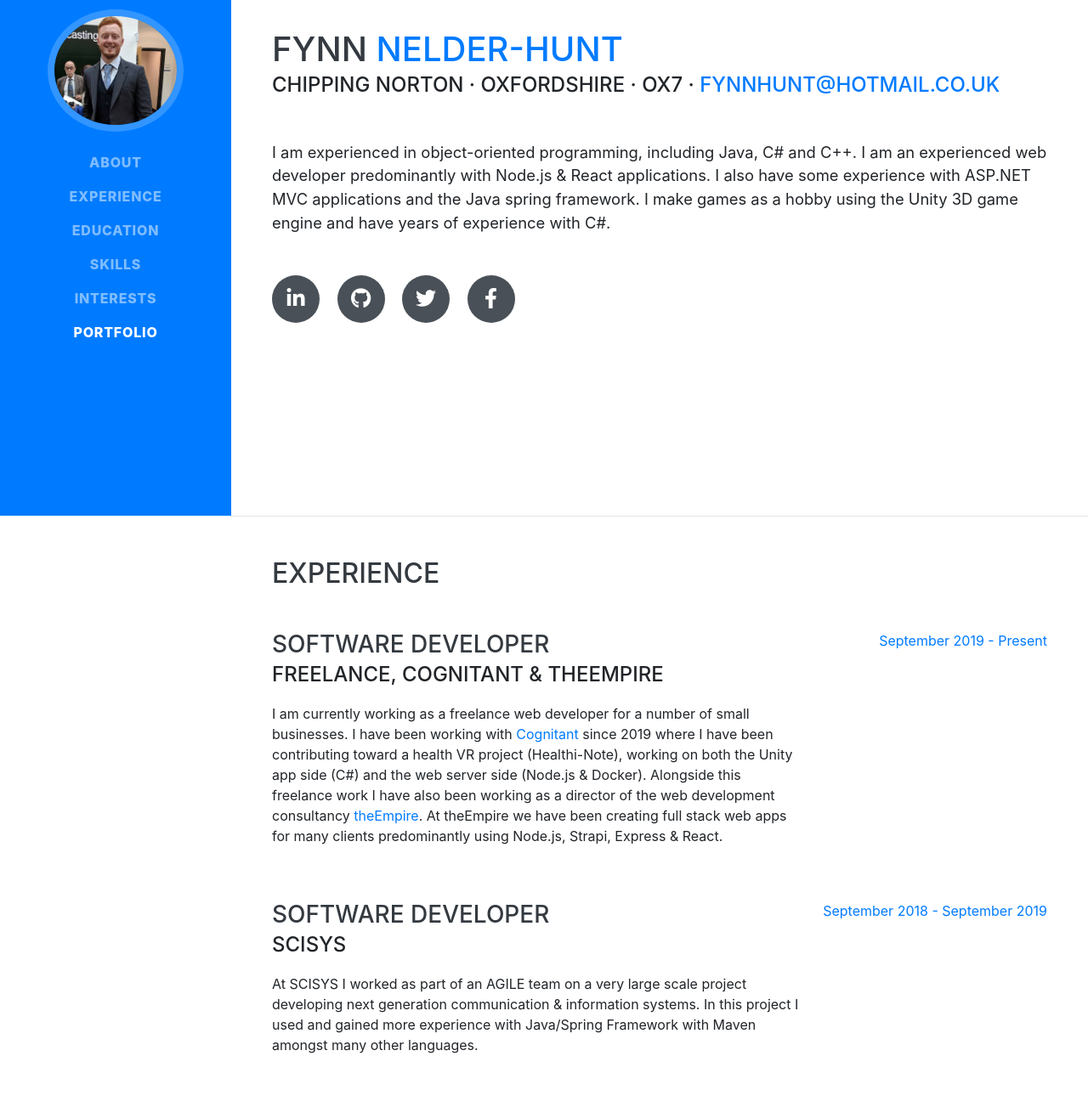
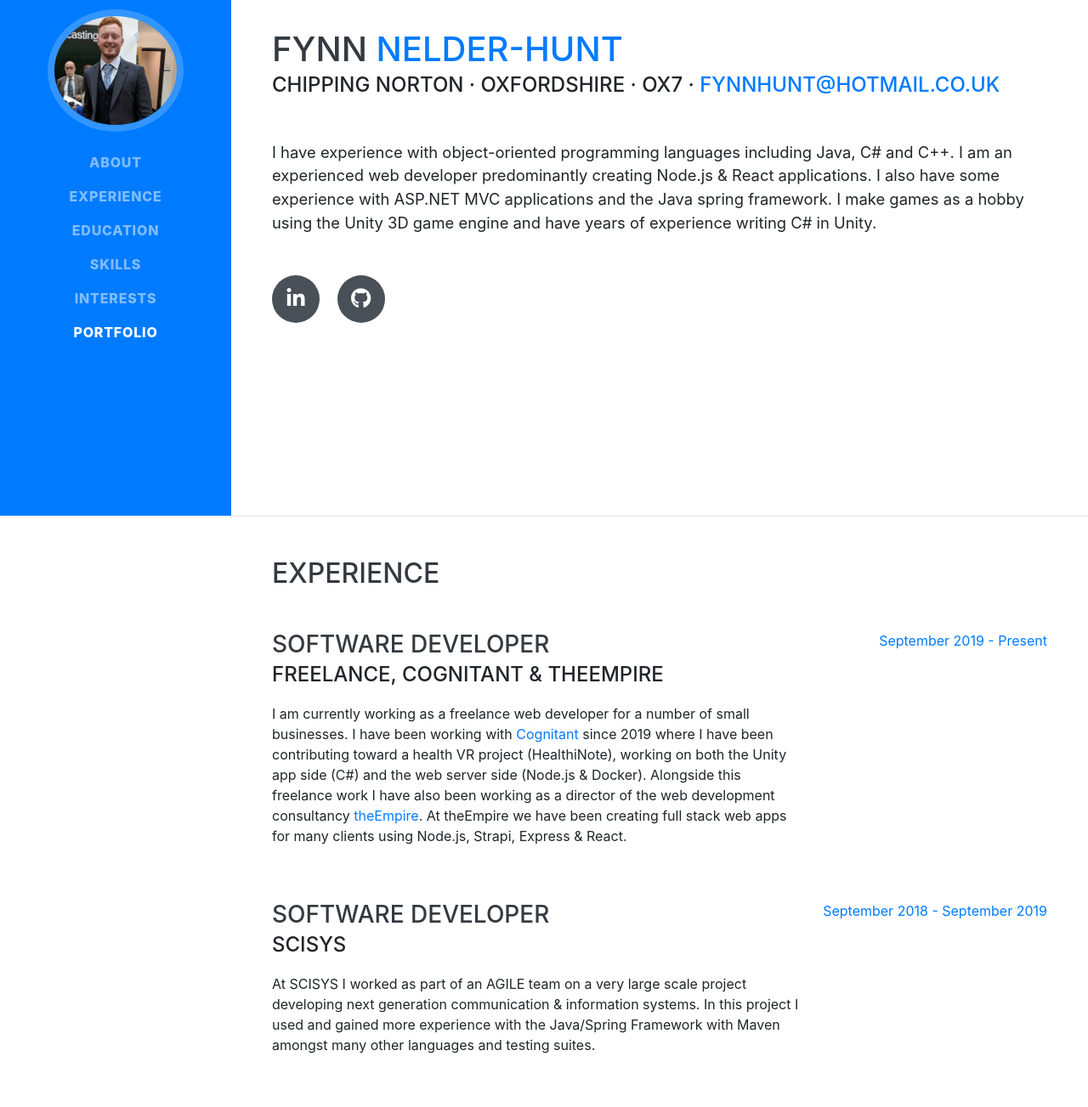
Before and after one commit to FynnHunt/cv, a website with bundled scripts: page index.html in a window 1280 px wide. Shown: the part 193-1496 px from the top of the page at 85% size. Built offline with nearby package versions, Linux system fonts and the light colour scheme; a web font is replaced by a local one.

Commit message:
Update index.html

```diff
--- a/index.html
+++ b/index.html
@@ -69,19 +69,13 @@
         <div class="subheading mb-5">Chipping Norton · Oxfordshire · OX7 ·
           <a href="mailto:name@email.com">fynnhunt@hotmail.co.uk</a>
         </div>
-        <p class="lead mb-5">I am experienced in object-oriented programming, including Java, C# and C++. I am an experienced web developer predominantly with Node.js & React applications. I also have some experience with ASP.NET MVC applications and the Java spring framework. I make games as a hobby using the Unity 3D game engine and have years of experience with C#.</p>
+        <p class="lead mb-5">I have experience with object-oriented programming languages including Java, C# and C++. I am an experienced web developer predominantly creating Node.js & React applications. I also have some experience with ASP.NET MVC applications and the Java spring framework. I make games as a hobby using the Unity 3D game engine and have years of experience writing C# in Unity.</p>
         <div class="social-icons">
           <a href="https://www.linkedin.com/in/fynn-nelder-hunt-b700b1150">
             <i class="fab fa-linkedin-in"></i>
           </a>
           <a href="https://github.com/FynnHunt">
             <i class="fab fa-github"></i>
-          </a>
-          <a href="#">
-            <i class="fab fa-twitter"></i>
-          </a>
-          <a href="#">
-            <i class="fab fa-facebook-f"></i>
           </a>
         </div>
       </div>
@@ -97,9 +91,9 @@
             <div class="resume-content">
               <h3 class="mb-0">Software Developer</h3>
               <div class="subheading mb-3">Freelance, Cognitant & theEmpire</div>
-              <p>I am currently working as a freelance web developer for a number of small businesses. I have been working with <a href="https://www.cognitant.com/">Cognitant</a> since 2019 where I have been contributing toward a health VR project (Healthi-Note), working on both the Unity app side (C#) and the web server side (Node.js & Docker).
+              <p>I am currently working as a freelance web developer for a number of small businesses. I have been working with <a href="https://www.cognitant.com/">Cognitant</a> since 2019 where I have been contributing toward a health VR project (HealthiNote), working on both the Unity app side (C#) and the web server side (Node.js & Docker).
                 Alongside this freelance work I have also been working as a director of the web development consultancy <a href="https://theempire.netlify.com">theEmpire</a>.
-                At theEmpire we have been creating full stack web apps for many clients predominantly using Node.js, Strapi, Express & React.</p>
+                At theEmpire we have been creating full stack web apps for many clients using Node.js, Strapi, Express & React.</p>
             </div>
             <div class="resume-date text-md-right">
               <span class="text-primary">September 2019 - Present</span>
@@ -110,7 +104,7 @@
           <div class="resume-content">
             <h3 class="mb-0">Software Developer</h3>
             <div class="subheading mb-3">SCISYS</div>
-            <p>At SCISYS I worked as part of an AGILE team on a very large scale project developing next generation communication & information systems. In this project I used and gained more experience with Java/Spring Framework with Maven amongst many other languages.</p>
+            <p>At SCISYS I worked as part of an AGILE team on a very large scale project developing next generation communication & information systems. In this project I used and gained more experience with the Java/Spring Framework with Maven amongst many other languages and testing suites.</p>
           </div>
           <div class="resume-date text-md-right">
             <span class="text-primary">September 2018 - September 2019</span>
```
